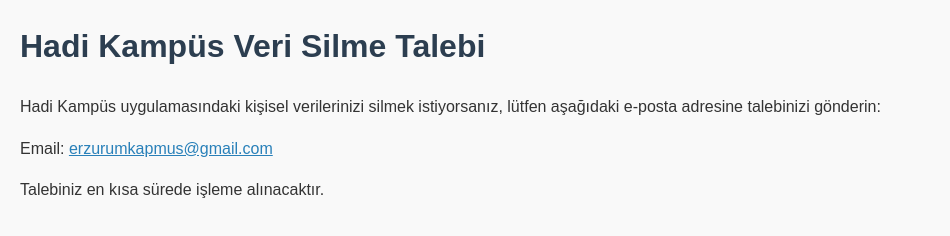
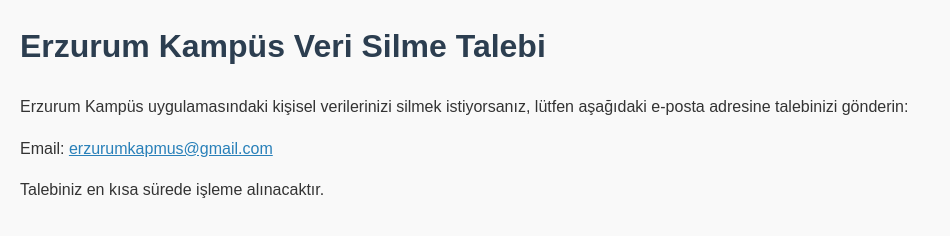
Before and after one commit to emin2025/kampus, a plain HTML site: page data-deletion.html in a window 1280 px wide. Shown: the whole page, without its empty margins (0-950 px from the left). Drawn offline with Linux system fonts and the light colour scheme.

Commit message:
Update campus name from Hadi to Erzurum

```diff
--- a/data-deletion.html
+++ b/data-deletion.html
@@ -3,7 +3,7 @@
 <head>
     <meta charset="UTF-8">
     <meta name="viewport" content="width=device-width, initial-scale=1.0">
-    <title>Hadi Kampüs Veri Silme</title>
+    <title>Erzurum Kampüs Veri Silme</title>
     <style>
         body {
             font-family: Arial, sans-serif;
@@ -24,8 +24,8 @@
     </style>
 </head>
 <body>
-    <h1>Hadi Kampüs Veri Silme Talebi</h1>
-    <p>Hadi Kampüs uygulamasındaki kişisel verilerinizi silmek istiyorsanız, lütfen aşağıdaki e-posta adresine talebinizi gönderin:</p>
+    <h1>Erzurum Kampüs Veri Silme Talebi</h1>
+    <p>Erzurum Kampüs uygulamasındaki kişisel verilerinizi silmek istiyorsanız, lütfen aşağıdaki e-posta adresine talebinizi gönderin:</p>
     <p>Email: <a href="mailto:erzurumkapmus@gmail.com">erzurumkapmus@gmail.com</a></p>
     <p>Talebiniz en kısa sürede işleme alınacaktır.</p>
 </body>
```
